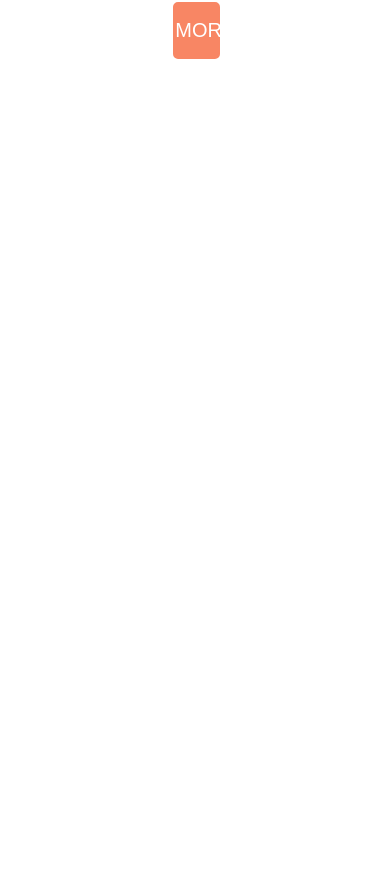
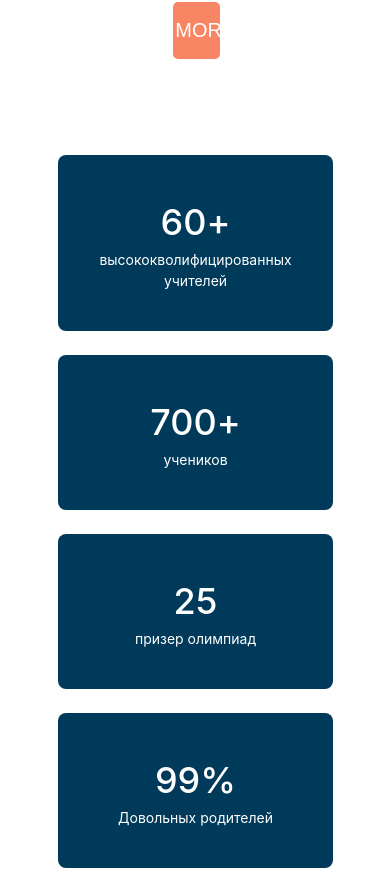
Before and after one commit to smuhammadaziz/school182-frontend, a React (Vite) app: page / in a window 390 px wide. Shown: the part 4111-4999 px from the top of the page. Before the commit the page ends 4196 px from the top, so only its background shows below. Built offline with nearby package versions, Linux system fonts and the light colour scheme.

Commit message:
add: add statistics section

```diff
--- a/package.json
+++ b/package.json
@@ -15,6 +15,7 @@
     "react": "^18.2.0",
     "react-dom": "^18.2.0",
     "react-router-dom": "^6.8.1",
+    "react-spring": "^9.7.1",
     "sass": "^1.58.3",
     "swiper": "^9.1.0"
   },
--- /dev/null
+++ b/src/components/statistics/statistics.jsx
@@ -0,0 +1,81 @@
+import React from 'react';
+import './style.scss';
+import { useSpring, animated } from 'react-spring';
+import AOS from 'aos';
+import 'aos/dist/aos.css';
+import { useEffect } from 'react';
+
+function Statistics() {
+  function Number({ n }) {
+    const { number } = useSpring({
+      from: { number: 0 },
+      number: n,
+      delay: 200,
+      config: { mass: 1, tension: 20, friction: 10 },
+    });
+    return (
+      <animated.div className='animatedDiv'>{number.to(n => n.toFixed(0))}</animated.div>
+    );
+  }
+
+  useEffect(() => {
+    AOS.init();
+  });
+
+  return (
+    <>
+      <div className='StatisticsPart'>
+        <div className='container'>
+          <div className='StatCardsWrapper'>
+            <div
+              className='StatCard'
+              data-aos='flip-down'
+              data-aos-duration='1000'
+              data-aos-delay='50'
+            >
+              <strong className='StatNumber'>
+                <Number n={60} />+
+              </strong>
+              <p className='StatType'>высококволифицированных учителей</p>
+            </div>
+            <div
+              className='StatCard'
+              data-aos='flip-down'
+              data-aos-duration='1000'
+              data-aos-delay='50'
+            >
+              <strong className='StatNumber'>
+                <Number n={700} />+
+              </strong>
+              <p className='StatType'>учеников</p>
+            </div>
+            <div
+              className='StatCard'
+              data-aos='flip-down'
+              data-aos-duration='1000'
+              data-aos-delay='50'
+            >
+              <strong className='StatNumber'>
+                <Number n={25} />
+              </strong>
+              <p className='StatType'>призер олимпиад</p>
+            </div>
+            <div
+              className='StatCard'
+              data-aos='flip-down'
+              data-aos-duration='1000'
+              data-aos-delay='50'
+            >
+              <strong className='StatNumber'>
+                <Number n={99} />%
+              </strong>
+              <p className='StatType'>Довольных родителей</p>
+            </div>
+          </div>
+        </div>
+      </div>
+    </>
+  );
+}
+
+export default Statistics;
--- /dev/null
+++ b/src/components/statistics/style.scss
@@ -0,0 +1,141 @@
+.StatisticsPart {
+  background-color: #fff;
+  padding: 20px;
+  margin-bottom: 0;
+  margin-top: 150px;
+
+  .StatCardsWrapper {
+    width: 100%;
+    display: grid;
+    grid-template-columns: repeat(4, 288px);
+    justify-content: center;
+    gap: 24px;
+
+    .StatCard {
+      background: #003a5a;
+      border-radius: 8px;
+      padding: 20px 30px;
+      cursor: pointer;
+      transition: box-shadow 0.2s ease-in;
+
+      &:hover {
+        box-shadow: rgba(6, 24, 44, 0.4) 0px 0px 0px 2px,
+          rgba(6, 24, 44, 0.65) 0px 4px 6px -1px,
+          rgba(255, 255, 255, 0.08) 0px 1px 0px inset;
+      }
+
+      .StatNumber {
+        font-family: 'Inter';
+        font-weight: 500;
+        font-size: 48px;
+        line-height: 150.02%;
+        display: block;
+        text-align: center;
+        color: #ffffff;
+        .animatedDiv {
+          display: inline-block;
+        }
+      }
+
+      .StatType {
+        font-family: 'Inter';
+        font-style: normal;
+        font-weight: 400;
+        font-size: 16px;
+        line-height: 150.02%;
+        text-align: center;
+        color: #ffffff;
+      }
+    }
+  }
+}
+
+@media only screen and (max-width: 1280px) {
+  .StatisticsPart {
+    background-color: #fff;
+    padding: 20px;
+
+    .StatCardsWrapper {
+      width: 100%;
+      display: grid;
+      grid-template-columns: repeat(2, 400px);
+      justify-content: center;
+      gap: 24px;
+
+      .StatCard {
+        background: #003a5a;
+        border-radius: 8px;
+        padding: 20px 30px;
+
+        .StatNumber {
+          font-family: 'Inter';
+          font-weight: 500;
+          font-size: 48px;
+          line-height: 150.02%;
+          display: block;
+          text-align: center;
+          color: #ffffff;
+
+          .animatedDiv {
+            display: inline-block;
+          }
+        }
+
+        .StatType {
+          font-family: 'Inter';
+          font-style: normal;
+          font-weight: 400;
+          font-size: 16px;
+          line-height: 150.02%;
+          text-align: center;
+          color: #ffffff;
+        }
+      }
+    }
+  }
+}
+
+@media only screen and (max-width: 912px) {
+  .StatisticsPart {
+    background-color: #fff;
+    padding: 20px;
+
+    .StatCardsWrapper {
+      width: 100%;
+      display: grid;
+      grid-template-columns: 100%;
+      justify-content: center;
+      gap: 24px;
+
+      .StatCard {
+        background: #003a5a;
+        border-radius: 8px;
+        padding: 40px 30px;
+
+        .StatNumber {
+          font-family: 'Inter';
+          font-weight: 500;
+          font-size: 36px;
+          line-height: 150.02%;
+          display: block;
+          text-align: center;
+          color: #ffffff;
+
+          .animatedDiv {
+            display: inline-block;
+          }
+        }
+
+        .StatType {
+          font-family: 'Inter';
+          font-style: normal;
+          font-weight: 400;
+          font-size: 14px;
+          line-height: 150.02%;
+          text-align: center;
+          color: #ffffff;
+        }
+      }
+    }
+  }
+}
--- a/src/pages/home/home.jsx
+++ b/src/pages/home/home.jsx
@@ -5,6 +5,7 @@ import Header from '../../components/header/header';
 import Intro from '../../components/intro/intro';
 import Administration from '../../components/administration/administration';
 import News from '../../components/news/news';
+import Statistics from '../../components/statistics/statistics';
 
 function Home() {
   return (
@@ -17,6 +18,7 @@ function Home() {
         <Intro />
         <Administration />
         <News />
+        <Statistics />
       </main>
     </div>
   );
```
Also changed, not shown: 1 other file (tests, documents, lock files or other folders).
